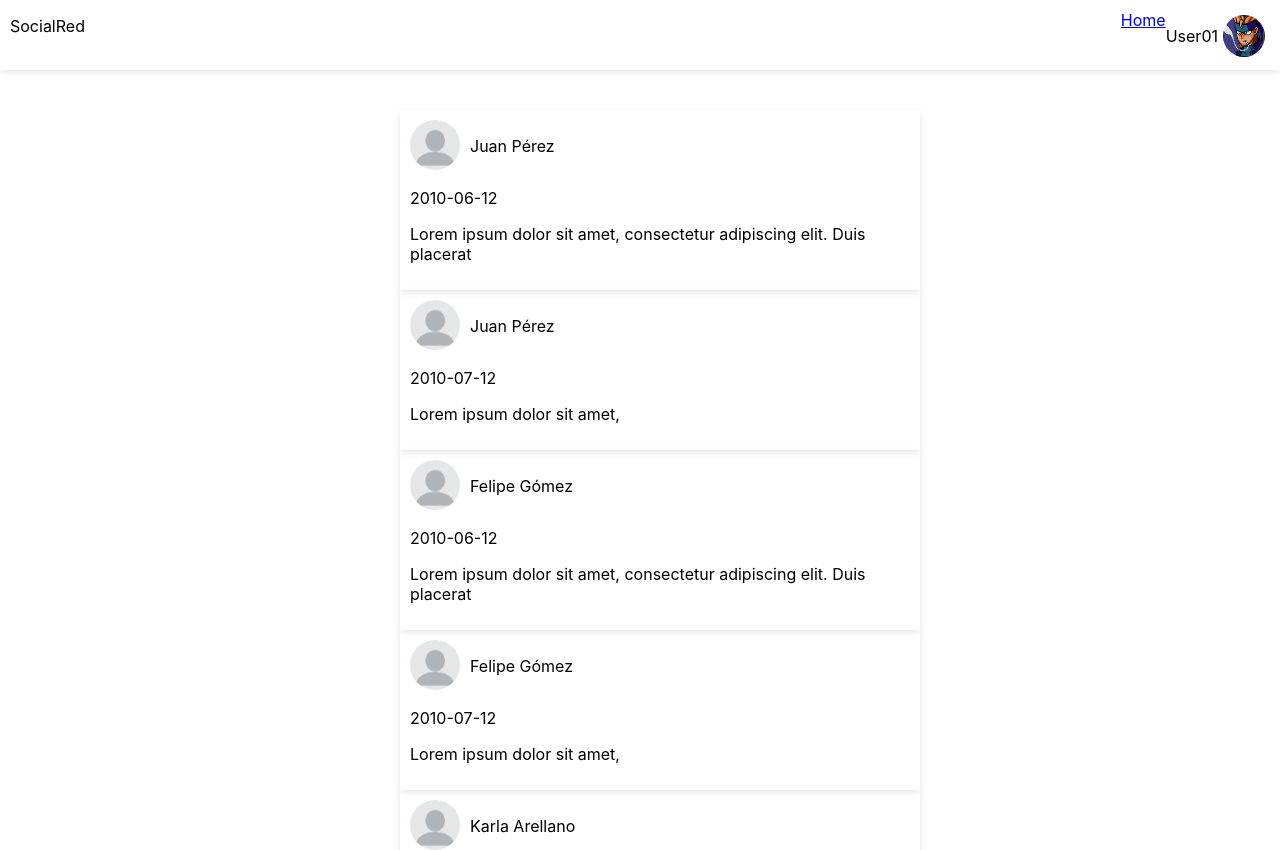
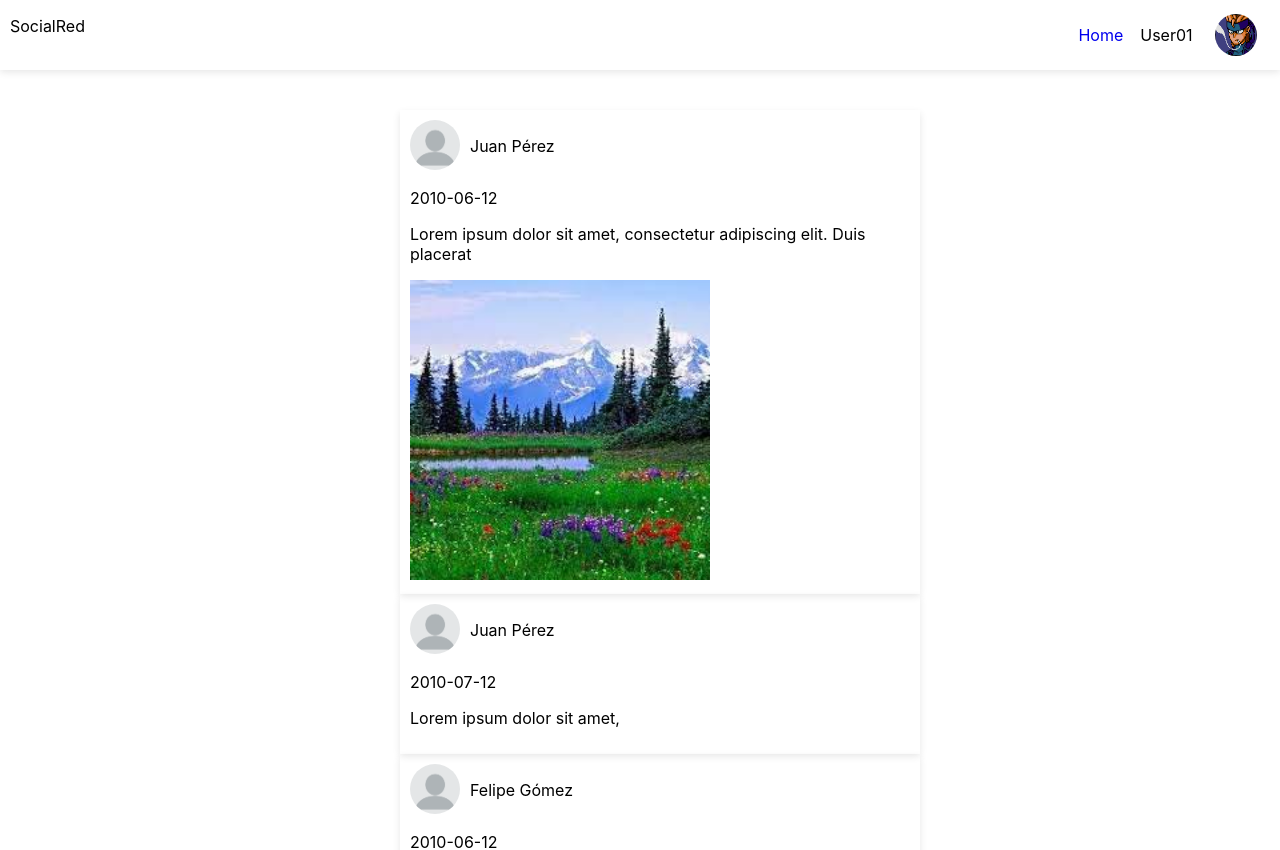
Before and after one commit to NetoCruz/MySocialRed, a React (Create React App) app: page /feed in a window 1280 px wide. Shown: the top 850 px of the page. Built offline with nearby package versions, Linux system fonts and the light colour scheme.

Commit message:
feed 1.1 completed

```diff
--- a/src/Components/Feed.css
+++ b/src/Components/Feed.css
@@ -9,7 +9,7 @@
     width: 500px;
     box-shadow: 0px 2.98px 7.45px rgba(0, 0, 0, 0.1);
 }
-.post img{
+.profile-photo{
     height: 50px;
     width: 50px;
     border-radius: 50%;
@@ -21,3 +21,6 @@
 .post-title p{
     margin-left: 10px;
 }
+.post-image{
+    height: 300px;
+}
--- a/src/Components/Feed.js
+++ b/src/Components/Feed.js
@@ -9,12 +9,13 @@ export default function Feed({data}){
 
               <div className="post">
               <div className="post-title">
-            <img src={`/${item.img}`}/>
+              <img className="profile-photo" src={`/${item.img}`}/>
               <p>{item.name}</p>
               </div>
 
                  <p>{post.fecha}</p>
                  <p>{post.texto}</p>
+              <img className="post-image" src={`/${post.img}`} style={{display: post.img ? '' : 'none' }} />
 
 
           </div>
--- a/src/Components/Header.css
+++ b/src/Components/Header.css
@@ -14,6 +14,13 @@
 .header--user{
     display: flex;
     padding: 10px;
+    align-items: center;
+    text-decoration: none;
+    width: 200px;
+    justify-content: space-around;
+}
+.header--user a{
+    text-decoration: none;
 }
 
 .header--user img{
--- a/src/Data.js
+++ b/src/Data.js
@@ -20,7 +20,7 @@ export default [
          {
             fecha:"2010-06-12",
             texto:"Lorem ipsum dolor sit amet, consectetur adipiscing elit. Duis placerat",
-
+            img:"paisaje.jpg"
          },
          {
             fecha:"2010-07-12",
```
Lines whose indentation alone changed are shown as unchanged.
